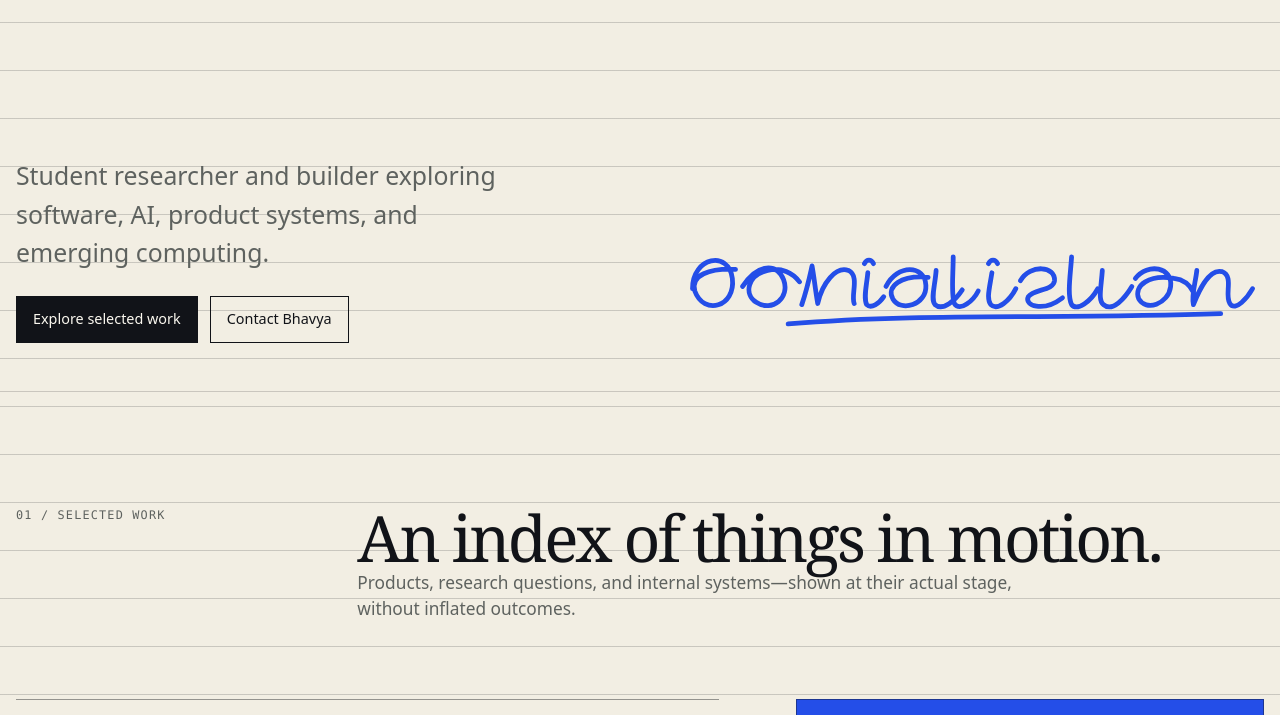
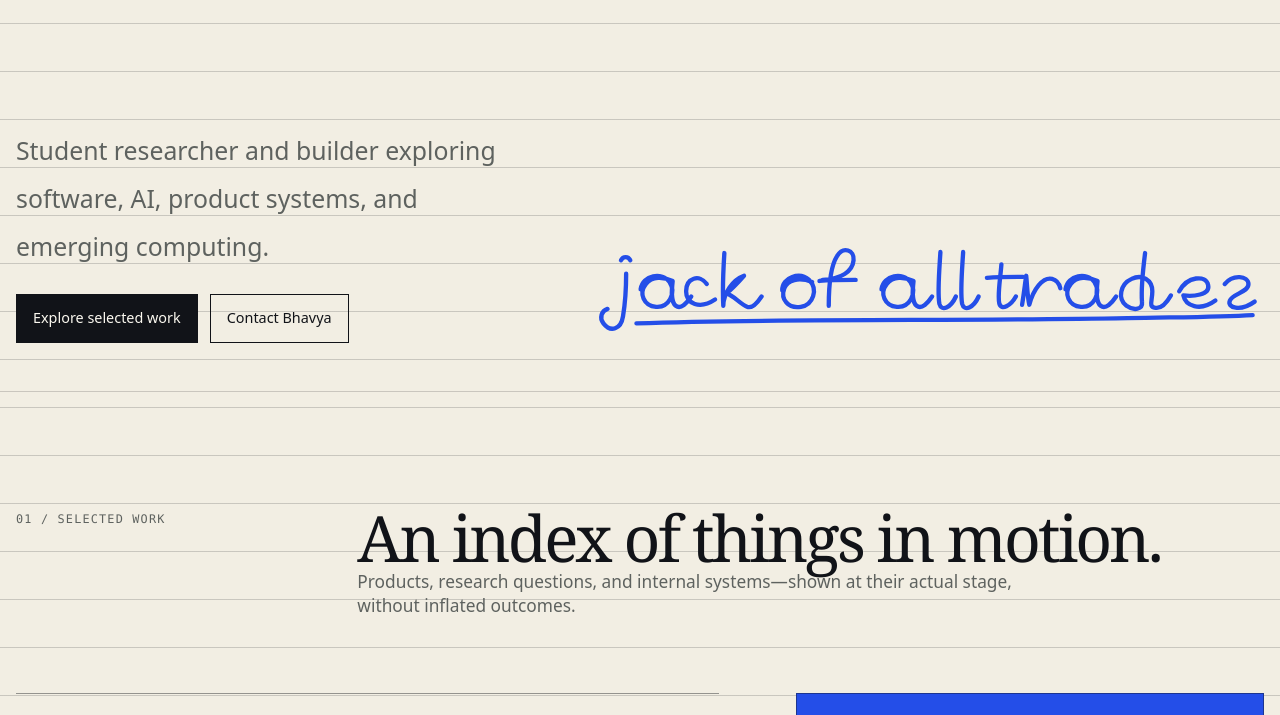
Before and after one commit to patbhav1441/thebhavyapatel.com, an Astro site: page / in a window 1280 px wide. Shown: the part 410-1125 px from the top of the page. Built offline with nearby package versions, Linux system fonts and the light colour scheme; Astro itself is replaced by a stand-in of ours.

Commit message:
Align ruled typography and update handwriting

```diff
--- a/src/components/home/HandwrittenWord.astro
+++ b/src/components/home/HandwrittenWord.astro
@@ -7,67 +7,89 @@ const { word } = Astro.props;
 
 <div class="handwritten" aria-label={word} role="img">
   <span class="sr-only">{word}</span>
-  <svg viewBox="0 0 520 118" aria-hidden="true">
+  <svg viewBox="0 0 650 118" aria-hidden="true">
     <g pathLength="1">
-      <path
-        pathLength="1"
-        style="--stroke: 0"
-        d="M18 70 C18 42 50 36 53 61 C56 86 28 94 20 72 C16 58 33 52 56 53"></path>
+      <!-- jack -->
+      <path pathLength="1" style="--stroke: 0" d="M28 38 C30 34 35 34 37 38"></path>
       <path
         pathLength="1"
         style="--stroke: 1"
-        d="M62 68 C76 47 92 48 98 62 C104 78 88 91 74 82 C63 75 66 58 84 54 C96 51 106 56 112 64"
+        d="M33 51 C33 64 32 80 30 92 C28 105 18 108 11 99 C7 94 9 87 15 85"></path>
+      <path
+        pathLength="1"
+        style="--stroke: 2"
+        d="M47 66 C49 52 68 49 75 59 C82 70 74 84 62 83 C50 82 45 70 52 61 C58 53 69 54 78 58 C77 67 76 78 81 82 C86 86 92 79 96 73"
+      ></path>
+      <path pathLength="1" style="--stroke: 3" d="M111 61 C104 51 91 55 91 68 C91 80 104 86 119 76"
       ></path>
       <path
         pathLength="1"
-        style="--stroke: 2"
-        d="M114 84 C119 69 121 59 123 50 C125 61 126 72 128 83 C132 65 144 50 155 54 C165 59 157 75 160 83"
+        style="--stroke: 4"
+        d="M128 31 C127 47 126 65 127 82 C127 70 136 57 147 53 C140 61 135 66 130 70 C137 72 143 80 150 83 C155 85 160 79 164 73"
       ></path>
-      <path pathLength="1" style="--stroke: 3" d="M169 48 C171 44 175 44 177 48"></path>
-      <path
-        pathLength="1"
-        style="--stroke: 4"
-        d="M172 56 C171 67 168 78 171 84 C175 88 182 83 186 77"></path>
+
+      <!-- of -->
       <path
         pathLength="1"
         style="--stroke: 5"
-        d="M188 68 C198 48 222 49 223 67 C224 84 201 91 194 79 C188 68 201 58 225 60"></path>
+        d="M184 67 C184 54 201 49 210 57 C219 66 214 81 202 83 C190 85 182 76 186 65 C189 57 200 54 213 59"
+      ></path>
       <path
         pathLength="1"
         style="--stroke: 6"
-        d="M232 54 C231 68 227 79 231 84 C238 90 249 80 255 71"></path>
+        d="M229 82 C229 65 230 45 237 34 C243 24 254 28 253 38 C252 49 241 56 223 57"></path>
+      <path pathLength="1" style="--stroke: 7" d="M220 58 C231 57 242 57 255 57"></path>
+
+      <!-- all -->
       <path
         pathLength="1"
-        style="--stroke: 7"
-        d="M247 42 C247 58 245 75 248 83 C253 91 265 80 269 72"></path>
-      <path pathLength="1" style="--stroke: 8" d="M278 48 C280 44 284 44 286 48"></path>
+        style="--stroke: 8"
+        d="M280 66 C282 52 301 49 308 59 C315 70 307 84 295 83 C283 82 278 70 285 61 C291 53 302 54 311 58 C310 67 309 78 314 82 C319 86 325 79 329 73"
+      ></path>
       <path
         pathLength="1"
         style="--stroke: 9"
-        d="M281 56 C279 69 276 79 280 84 C286 90 297 80 302 70"></path>
+        d="M337 30 C336 47 334 69 336 80 C338 88 347 84 352 73"></path>
       <path
         pathLength="1"
         style="--stroke: 10"
-        d="M306 63 C315 48 337 50 336 63 C335 72 318 70 313 77 C309 85 326 91 343 78"></path>
+        d="M359 30 C358 47 356 69 358 80 C360 88 369 84 374 73"></path>
+
+      <!-- trades -->
       <path
         pathLength="1"
         style="--stroke: 11"
-        d="M351 42 C350 58 347 75 351 84 C356 90 368 81 374 70"></path>
-      <path
-        pathLength="1"
-        style="--stroke: 12"
-        d="M378 54 C377 69 374 80 379 84 C387 91 398 78 404 68"></path>
+        d="M396 42 C395 56 392 72 394 80 C396 87 405 82 410 73"></path>
+      <path pathLength="1" style="--stroke: 12" d="M382 55 C394 54 405 54 417 54"></path>
       <path
         pathLength="1"
         style="--stroke: 13"
-        d="M407 61 C418 47 440 51 438 68 C436 84 416 90 410 79 C405 67 420 57 441 61 C449 62 455 67 458 73"
+        d="M416 81 C418 69 419 59 420 53 C421 63 421 72 423 81 C427 66 436 54 445 56 C449 57 452 61 453 65"
       ></path>
       <path
         pathLength="1"
         style="--stroke: 14"
-        d="M461 54 C460 64 456 76 458 84 C462 74 471 52 483 55 C494 59 485 75 490 83 C495 91 506 77 510 70"
+        d="M458 66 C460 52 479 49 486 59 C493 70 485 84 473 83 C461 82 456 70 463 61 C469 53 480 54 489 58 C488 67 487 78 492 82 C497 86 503 79 507 73"
       ></path>
-      <path pathLength="1" style="--stroke: 15" d="M102 101 C220 91 344 97 482 92"></path>
+      <path
+        pathLength="1"
+        style="--stroke: 15"
+        d="M535 31 C533 47 531 66 532 78 C533 86 524 87 517 82 C508 75 511 61 522 56 C532 51 542 57 542 68 C542 78 538 83 545 84 C551 85 556 79 560 72"
+      ></path>
+      <path
+        pathLength="1"
+        style="--stroke: 16"
+        d="M568 68 C576 53 594 52 596 62 C598 72 581 73 572 72 C574 82 588 88 603 77"></path>
+      <path
+        pathLength="1"
+        style="--stroke: 17"
+        d="M612 61 C620 51 635 53 635 61 C635 69 620 70 617 77 C614 84 627 88 641 78"></path>
+
+      <!-- finishing flourish -->
+      <path
+        pathLength="1"
+        style="--stroke: 18"
+        d="M43 99 C188 94 355 97 518 94 C566 93 607 93 639 91"></path>
     </g>
   </svg>
 </div>
--- a/src/data/home.json
+++ b/src/data/home.json
@@ -3,7 +3,7 @@
     "name": "Bhavya Patel",
     "headline": "I build things",
     "supportingText": "Student researcher and builder exploring software, AI, product systems, and emerging computing.",
-    "handwrittenWord": "generalist",
+    "handwrittenWord": "jack of all trades",
     "primaryAction": {
       "label": "Explore selected work",
       "href": "/work/"
--- a/src/styles/global.css
+++ b/src/styles/global.css
@@ -13,7 +13,7 @@ body {
   min-height: 100vh;
   overflow-x: clip;
   background:
-    linear-gradient(var(--line) 1px, transparent 1px) 0 0 / 100% 3rem,
+    linear-gradient(var(--line) 1px, transparent 1px) 0 var(--rule-offset) / 100% var(--rule-step),
     var(--paper);
   color: var(--ink);
   text-rendering: optimizeLegibility;
@@ -254,6 +254,7 @@ body {
   max-width: 40rem;
   color: var(--ink-muted);
   font-size: clamp(1.1rem, 2vw, 1.55rem);
+  line-height: var(--rule-step);
 }
 
 .hero-actions {
@@ -264,7 +265,7 @@ body {
 }
 
 .handwritten {
-  width: min(100%, 37rem);
+  width: min(100%, 42rem);
   justify-self: end;
   color: var(--blue);
 }
@@ -277,8 +278,8 @@ body {
   stroke-linejoin: round;
   stroke-dasharray: 1;
   stroke-dashoffset: 1;
-  animation: write-stroke 1.75s cubic-bezier(0.55, 0, 0.35, 1) forwards;
-  animation-delay: calc(180ms + var(--stroke) * 95ms);
+  animation: write-stroke 900ms cubic-bezier(0.55, 0, 0.35, 1) forwards;
+  animation-delay: calc(120ms + var(--stroke) * 50ms);
 }
 
 @keyframes write-stroke {
@@ -413,6 +414,7 @@ body {
   margin-top: var(--space-8);
   color: var(--ink-muted);
   font-size: clamp(1.1rem, 2vw, 1.45rem);
+  line-height: var(--rule-step);
 }
 
 .project-hero {
@@ -438,6 +440,7 @@ body {
   margin-left: auto;
   color: var(--ink-muted);
   font-size: clamp(1.15rem, 2.3vw, 1.7rem);
+  line-height: var(--rule-step);
 }
 
 .project-accent {
--- a/src/styles/tokens.css
+++ b/src/styles/tokens.css
@@ -19,6 +19,8 @@
   --accent: var(--blue);
   --content-max: 88rem;
   --reading-max: 46rem;
+  --rule-step: 3rem;
+  --rule-offset: 1px;
   --space-1: 0.25rem;
   --space-2: 0.5rem;
   --space-3: 0.75rem;
--- a/src/styles/typography.css
+++ b/src/styles/typography.css
@@ -1,7 +1,7 @@
 body {
   font-family: var(--font-sans);
   font-size: clamp(1rem, 0.97rem + 0.14vw, 1.1rem);
-  line-height: 1.55;
+  line-height: calc(var(--rule-step) / 2);
 }
 
 h1,
@@ -35,6 +35,6 @@ h3 {
   font-family: var(--font-mono);
   font-size: 0.74rem;
   letter-spacing: 0.1em;
-  line-height: 1.4;
+  line-height: calc(var(--rule-step) / 2);
   text-transform: uppercase;
 }
```
